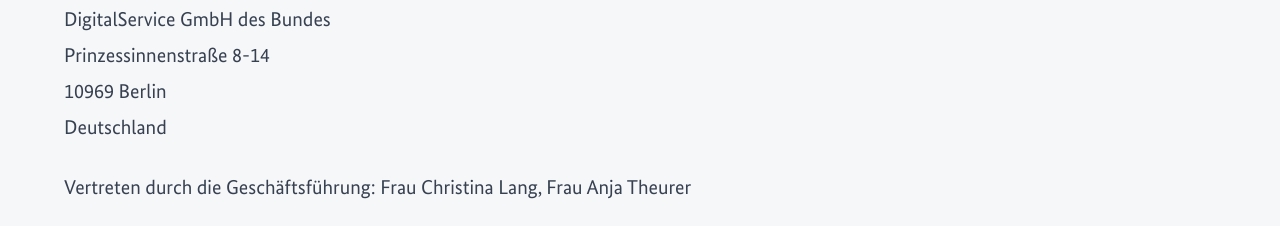
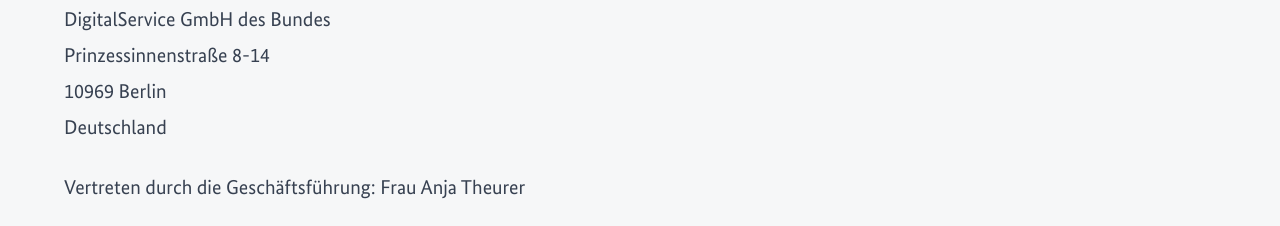
Before and after one commit to digitalservicebund/grundsteuer-static, a website: page impressum.html in a window 1280 px wide. Shown: the part 547-773 px from the top of the page. Drawn offline with Linux system fonts and the light colour scheme.

Commit message:
Update impressum.html

```diff
--- a/impressum.html
+++ b/impressum.html
@@ -117,7 +117,7 @@
               10969 Berlin<br />Deutschland
             </p>
             <p>
-              Vertreten durch die Geschäftsführung: Frau Christina Lang, Frau
+              Vertreten durch die Geschäftsführung: Frau
               Anja Theurer
             </p>
             <p>
```
